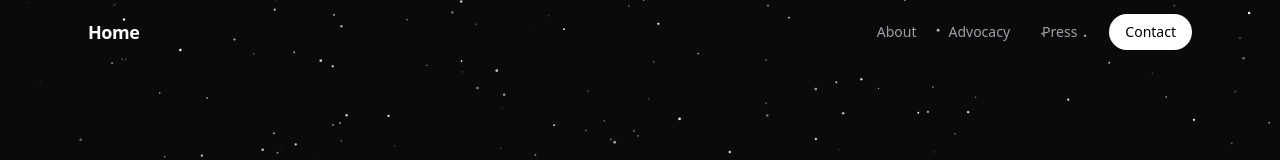
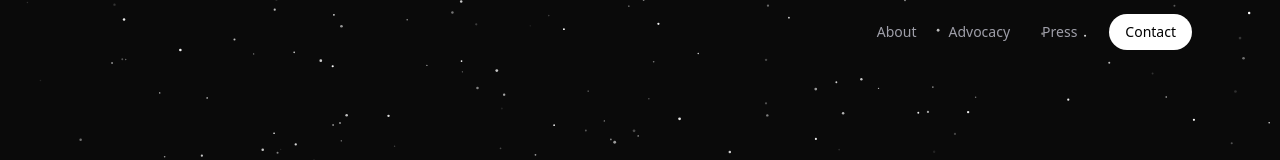
Before and after one commit to andyhartzler/andrewhartzler-site, a Next.js app: page / in a window 1280 px wide. Shown: the top 160 px of the page. Built offline with nearby package versions, Linux system fonts and the light colour scheme.

Commit message:
Hide Home link when on homepage

```diff
--- a/src/components/Navigation.tsx
+++ b/src/components/Navigation.tsx
@@ -1,21 +1,27 @@
 "use client";
 
 import Link from "next/link";
+import { usePathname } from "next/navigation";
 import { useState } from "react";
 
 export default function Navigation() {
   const [isOpen, setIsOpen] = useState(false);
+  const pathname = usePathname();
+  const isHome = pathname === "/";
 
   return (
     <nav className="absolute top-0 left-0 right-0 z-50 bg-transparent">
       <div className="max-w-6xl mx-auto px-6">
         <div className="flex items-center justify-between h-16">
+          {!isHome && (
             <Link
               href="/"
               className="text-lg font-semibold tracking-tight text-white hover:text-zinc-300 transition-colors"
             >
               Home
             </Link>
+          )}
+          {isHome && <div />}
 
           {/* Desktop Navigation */}
           <div className="hidden md:flex items-center gap-8">
@@ -80,6 +86,15 @@ export default function Navigation() {
         {isOpen && (
           <div className="md:hidden py-4 bg-black/90 backdrop-blur-sm -mx-6 px-6">
             <div className="flex flex-col gap-4">
+              {!isHome && (
+                <Link
+                  href="/"
+                  className="text-zinc-400 hover:text-white transition-colors"
+                  onClick={() => setIsOpen(false)}
+                >
+                  Home
+                </Link>
+              )}
               <Link
                 href="/#about"
                 className="text-zinc-400 hover:text-white transition-colors"
```
Lines whose indentation alone changed are shown as unchanged.
